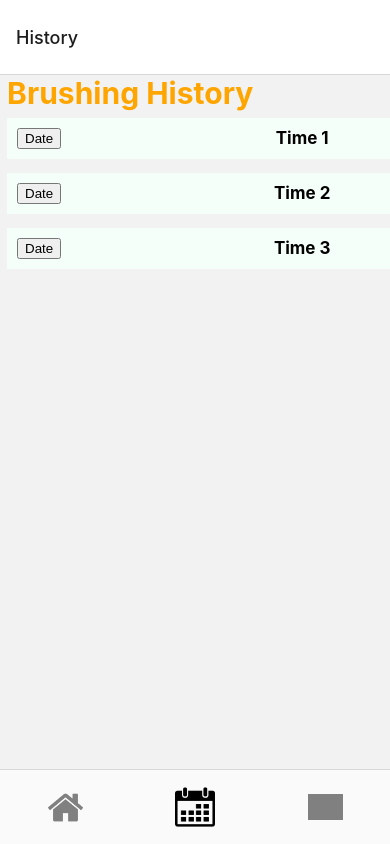
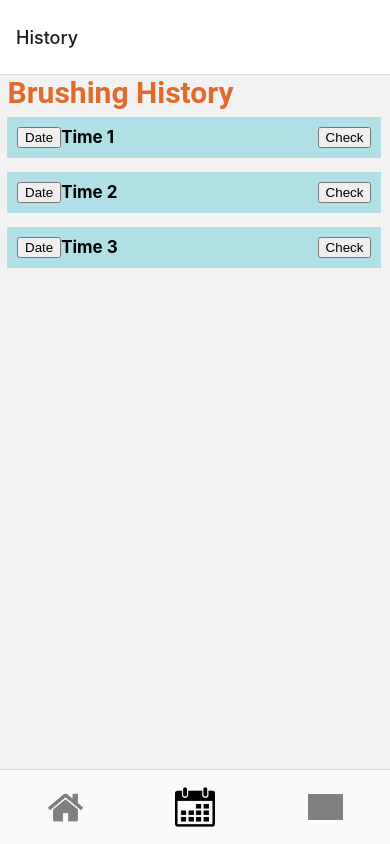
Before and after one commit to calvin-cs262-fall2021-teamF/Client, a React Native app: screen /History in a window 390 px wide. Built offline with nearby package versions, Linux system fonts and the light colour scheme; grey boxes are pictures that could not be loaded.

Commit message:
Update historyStyles.js

```diff
--- a/pages/history/historyStyles.js
+++ b/pages/history/historyStyles.js
@@ -4,25 +4,25 @@
 
     h: {
         fontSize: 30,
-        fontStyle: 'Roboto',
+        fontFamily: 'Roboto',
         fontWeight: 'bold',
-        color: 'orange'
+        color: '#E26A2C'
     },
 
     div: {
-        backgroundColor: 'mintcream',
+        backgroundColor: 'powderblue',
         padding: 10,
-        width: 600,
+        width: '96%',
         color: 'black',
         fontSize: 17,
-        fontStyle: 'serif',
         fontWeight: 'bold',
         margin: 7,
-        textAlign: "center"
+        // textAlign: "center"
     },
 
-    check: {
-        display: 'flex',
-        justifyContent: 'flex-end',
+    btn: {
+        backgroundColor: 'steelblue',
+        padding: 10,
+        marginLeft: 10
     },
 })
```
